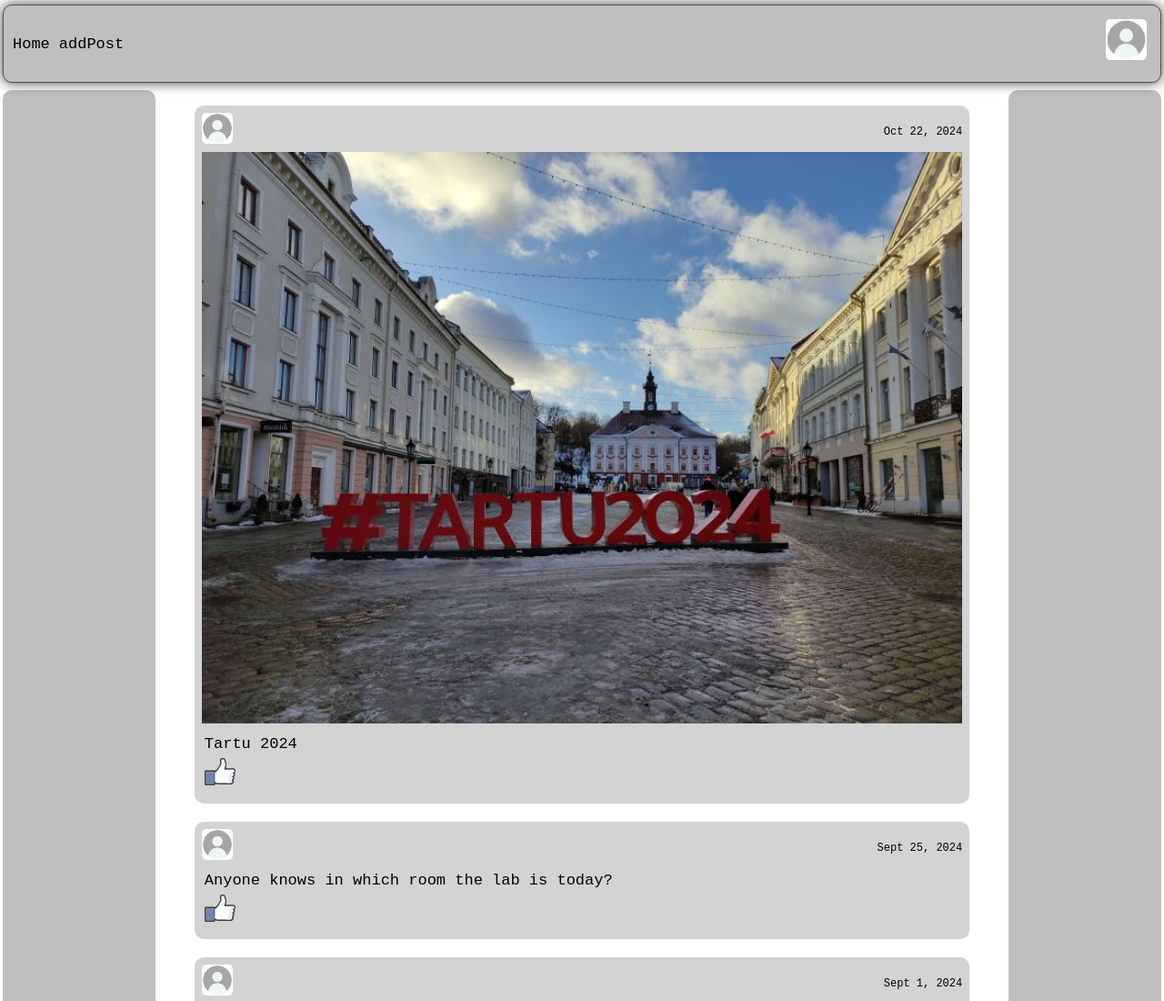
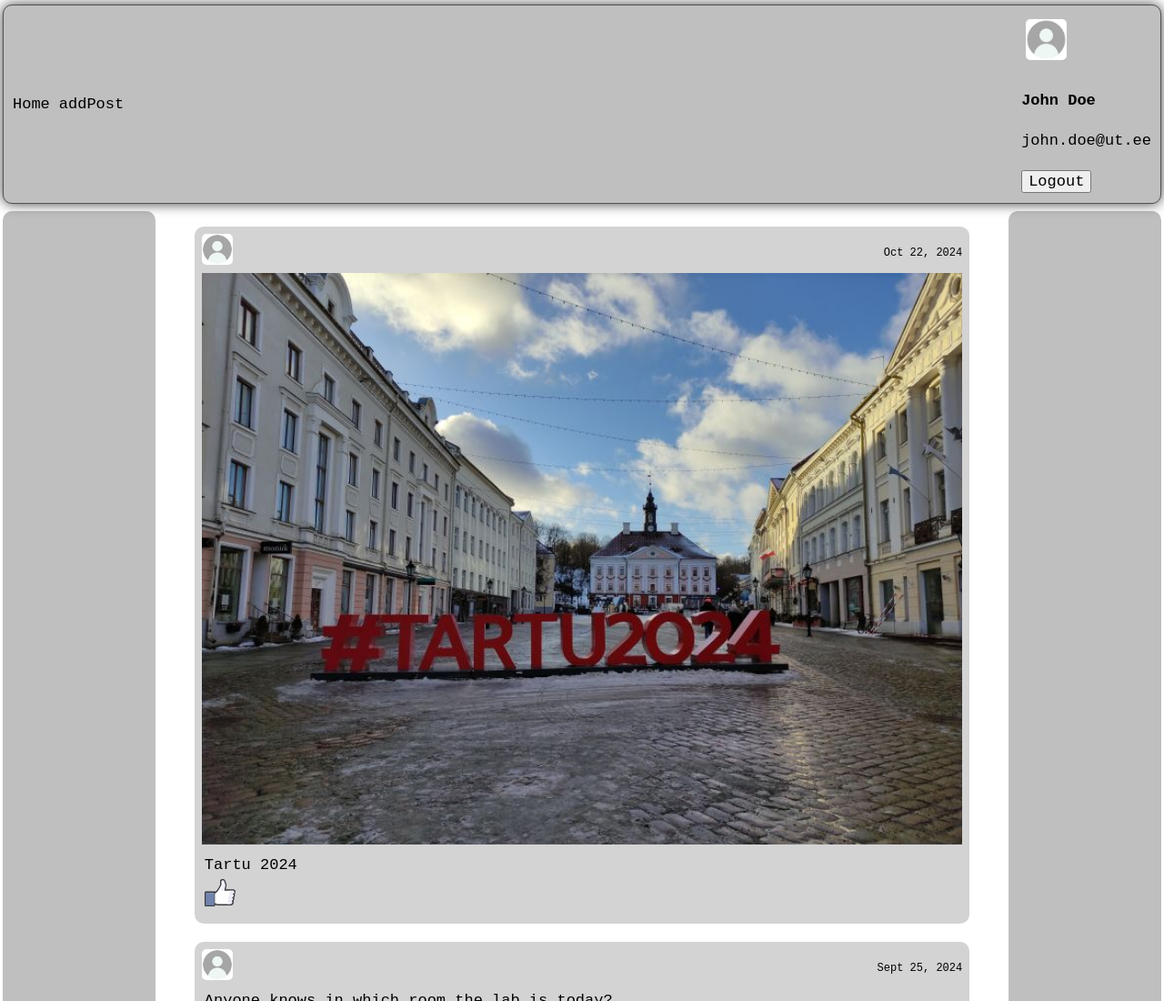
Before and after one commit to janelisillaots/WAD-HW2, a plain HTML site: page index.html in a window 1280 px wide. Shown: the top 1100 px of the page at 91% size. Drawn offline with Linux system fonts and the light colour scheme.

Commit message:
dropdown html, css, js for index.html and addpost.html

```diff
--- a/index.html
+++ b/index.html
@@ -5,6 +5,7 @@
     <meta charset="UTF-8">
     <meta name="viewport" content="width=device-width, initial-scale=1.0">
     <script type="text/javascript" src="src/js/script.js"></script>
+    <script src="src/js/dropdown.js"></script>
     <link rel="stylesheet" href="res/css/style.css">
     <title>HW1</title>
 </head>
@@ -15,7 +16,14 @@
         <li><a href="index.html">Home</a></li>
         <li><a href="addPost.html">addPost</a></li>
     </ul>
-    <a class="logo" href="login.html"><img src="res/images/icon.jpg"></a>
+    <div class="dropdown">
+        <a class="logo" href="#"><img src="res/images/icon.jpg" alt="User"></a>
+        <div class="dropdown-menu">
+            <p><strong>John Doe</strong></p>
+            <p>john.doe@ut.ee</p>
+            <button id="logout-btn">Logout</button>
+        </div>
+    </div>
 </header>
 
 <section class="bars">
```
Also changed, not shown: src/js/dropdown.js (added).
